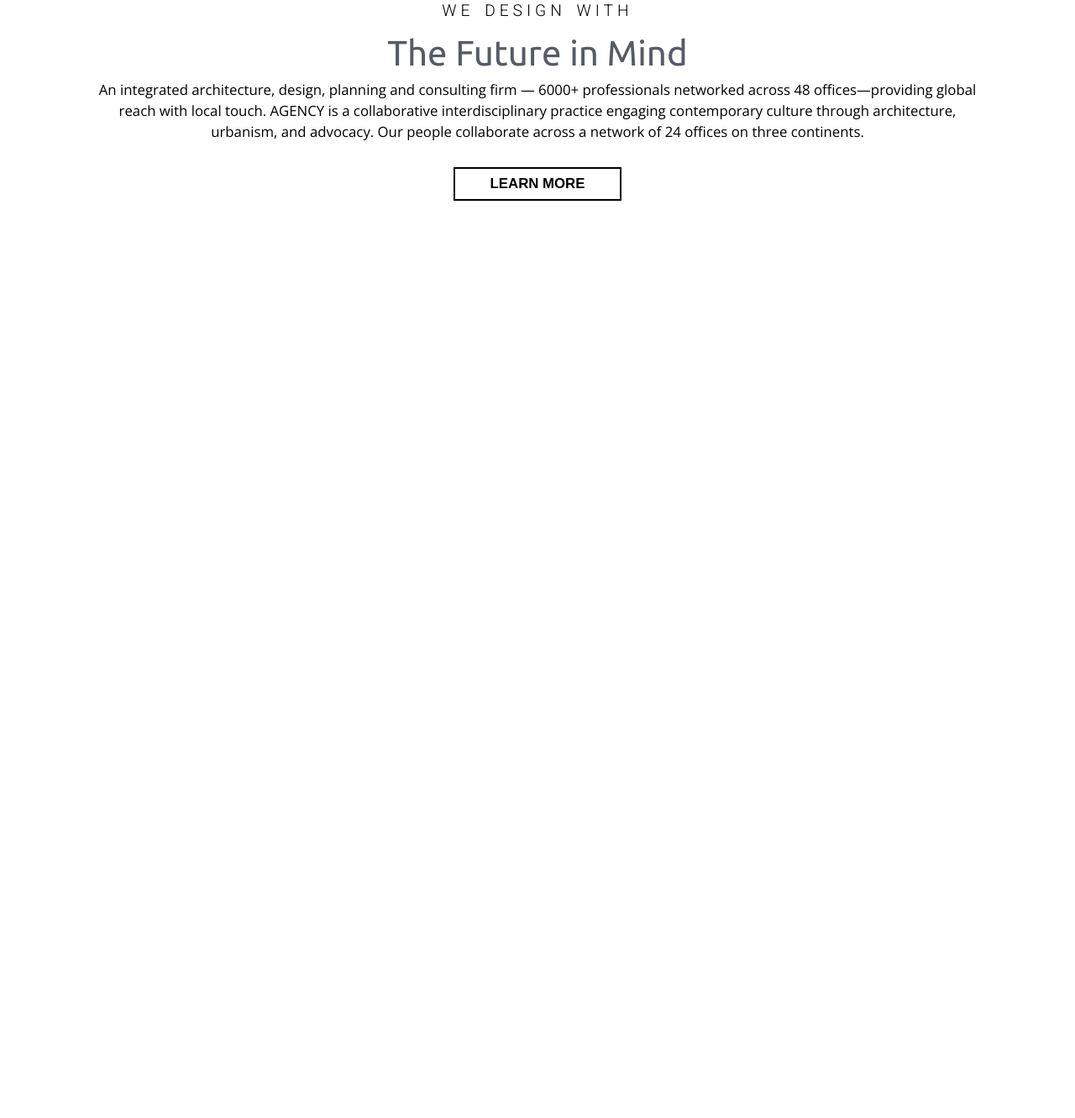
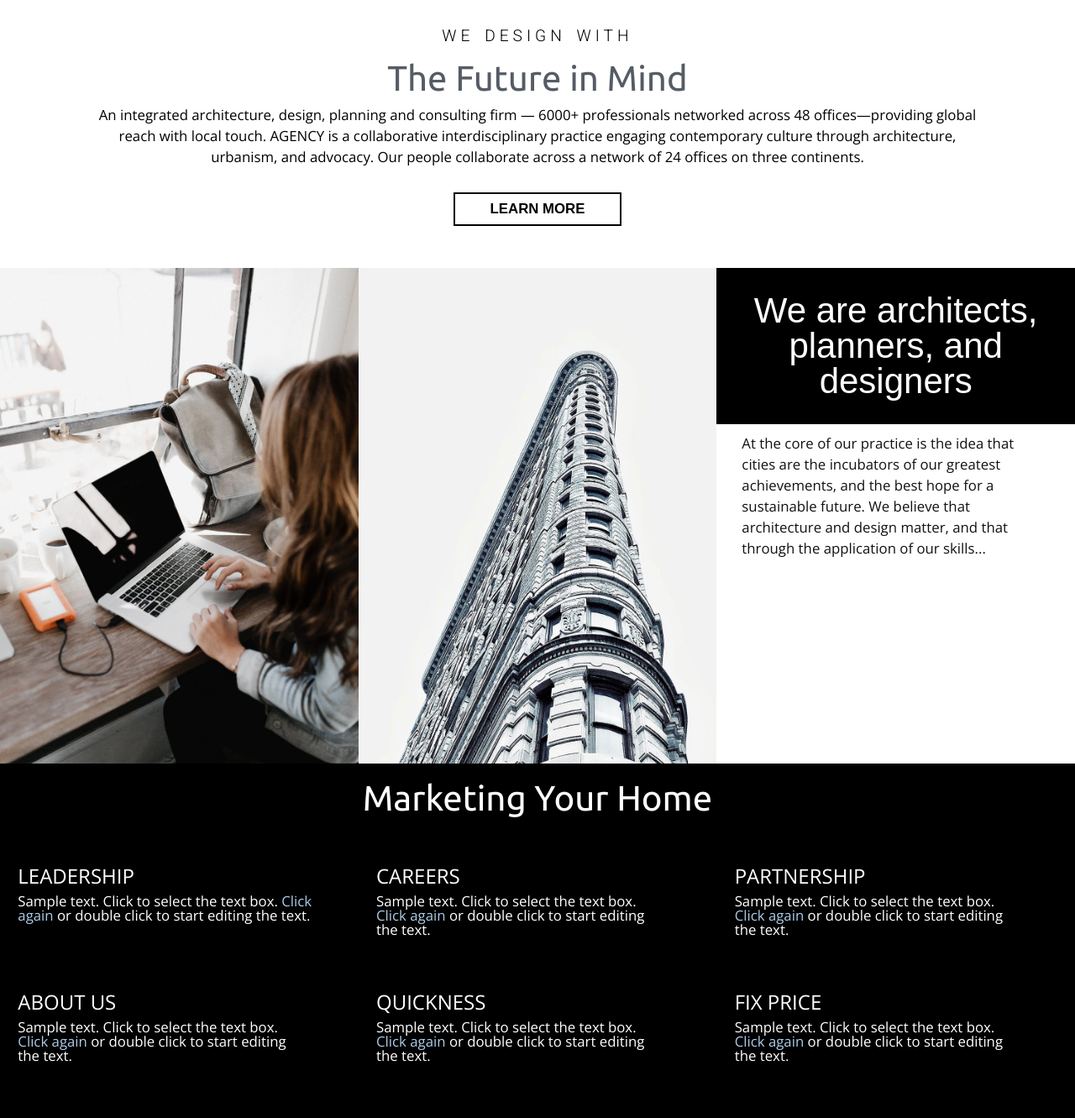
Before and after one commit to JeanLuca999/Architecture-Website-Template, a plain HTML site: page index.html in a window 1280 px wide. Shown: the part 782-2113 px from the top of the page at 84% size. Before the commit the page ends 1041 px from the top, so only its background shows below. Drawn offline with nearby package versions, Linux system fonts and the light colour scheme.

Commit message:
section with grid images and section with grid cards

```diff
--- a/css/styles.css
+++ b/css/styles.css
@@ -156,6 +156,7 @@ body {
 
 .section-content01 {
     text-align: center;
+    padding: 30px 0;
 }
 
 .section-content01 h3 {
@@ -189,11 +190,96 @@ body {
     width: 90%;
     height: 40px;
     max-width: 200px;
-    border: 2px solid black;
-    color: black;
+    border: 2px solid #000;
+    color: #000;
     background-color: transparent;
     margin: 20px 0;
     cursor: pointer;
+}
+
+.section-grid-images {
+    display: flex;
+    flex-direction: column;
+    align-items: center;
+    justify-content: center;
+}
+
+.section-grid-images figure {
+    width: 95%;
+    height: 590px;
+    background-color: #000;
+}
+
+.section-grid-images figure img {
+    width: 100%;
+    height: 100%;
+    object-fit: cover;
+}
+
+.section-grid-images div {
+    width: 95%;
+    max-width: 1100px;
+}
+
+.section-grid-images h2 {
+    font-family: "Ubunto", sans-serif;
+    font-size: 3.5rem;
+    text-align: center;
+    color: #fff;
+    background-color: #000;
+    width: 100%;
+    padding: 30px;
+}
+
+.section-grid-images p {
+    font-size: 1.4rem;
+    text-align: left;
+    line-height: 25px;
+    color: #111;
+    padding: 10px 30px;
+}
+
+.section-grid-cards {
+    background-color: #000;
+}
+
+.section-grid-cards h2 {
+    font-family: "Ubuntu", sans-serif;
+    font-size: 3.5rem;
+    text-align: center;
+    padding: 20px;
+    margin-bottom: 40px;
+    color: #fff;
+}
+
+.section-grid-cards .grid-container {
+    display: grid;
+    grid-template-columns: 1fr;
+    grid-template-rows: repeat(1fr, 6);
+
+    justify-items: center;
+}
+
+.section-grid-cards .grid-container .card {
+    width: 90%;
+    max-width: 400px;
+    min-height: 150px;
+}
+
+.section-grid-cards .grid-container .card div h3 {
+    font-size: 2rem;
+    color: #fff;
+}
+
+.section-grid-cards .grid-container .card div p {
+    font-size: 1.4rem;
+    color: #fff;
+    padding: 10px 0;
+}
+
+.section-grid-cards .grid-container .card div p a {
+    text-decoration: none;
+    color:#ADCCE9;
 }
 
 @media screen and (min-width:600px) {
@@ -203,4 +289,14 @@ body {
     .main .banner {
         flex-direction: row;
     }
+
+    .section-grid-images {
+        flex-direction: row;
+        align-items: flex-start;
+    }
+
+    .section-grid-cards .grid-container {
+        grid-template-columns: 1fr 1fr 1fr;
+        grid-template-rows: 1fr 1fr;
+    }
 }
--- a/index.html
+++ b/index.html
@@ -54,7 +54,80 @@
             <button>LEARN MORE</button>
         </section>
 
+        <section class="section-grid-images">
 
+                <figure>
+                    <img src="./images/grid-photo01.jpeg" alt="">
+                </figure>
+
+                <figure>
+                    <img src="./images/grid-photo02.jpeg" alt="">
+                </figure>
+
+            <div>
+                <h2>We are architects, planners, and designers</h2>
+                <p>At the core of our practice is the idea that cities are the incubators of our greatest achievements, and the best hope for a sustainable future. We believe that architecture and design matter, and that through the application of our skills...</p>
+            </div>
+
+        </section>
+
+        <section class="section-grid-cards">
+            <h2>Marketing Your Home</h2>
+            <div class="grid-container">
+                <div class="card">
+                    <div>
+                        <h3>LEADERSHIP</h3>
+                        <p>Sample text. Click to select the text box. <a href="">Click again</a> or double click to start editing the text.</p>
+                    </div>
+                </div>
+
+                <div class="card">
+                    <div class="card">
+                        <div>
+                            <h3>CAREERS</h3>
+                            <p>Sample text. Click to select the text box. <a href="#">Click again</a> or double click to start editing the text.</p>
+                        </div>
+                    </div>
+                </div>
+
+                <div class="card">
+                    <div class="card">
+                        <div>
+                            <h3>PARTNERSHIP</h3>
+                            <p>Sample text. Click to select the text box. <a href="#">Click again</a> or double click to start editing the text.</p>
+                        </div>
+                    </div>
+                </div>
+
+                <div class="card">
+                    <div class="card">
+                        <div>
+                            <h3>ABOUT US</h3>
+                            <p>Sample text. Click to select the text box. <a href="#">Click again</a> or double click to start editing the text.</p>
+                        </div>
+                    </div>
+                </div>
+
+                <div class="card">
+                    <div class="card">
+                        <div>
+                            <h3>QUICKNESS</h3>
+                            <p>Sample text. Click to select the text box. <a href="#">Click again</a> or double click to start editing the text.</p>
+                        </div>
+                    </div>
+                </div>
+
+                <div class="card">
+                    <div class="card">
+                        <div>
+                            <h3>FIX PRICE</h3>
+                            <p>Sample text. Click to select the text box. <a href="#">Click again</a> or double click to start editing the text.</p>
+                        </div>
+                    </div>
+                </div>
+
+            </div>
+        </section>
     </main>
     <footer>
 
```
